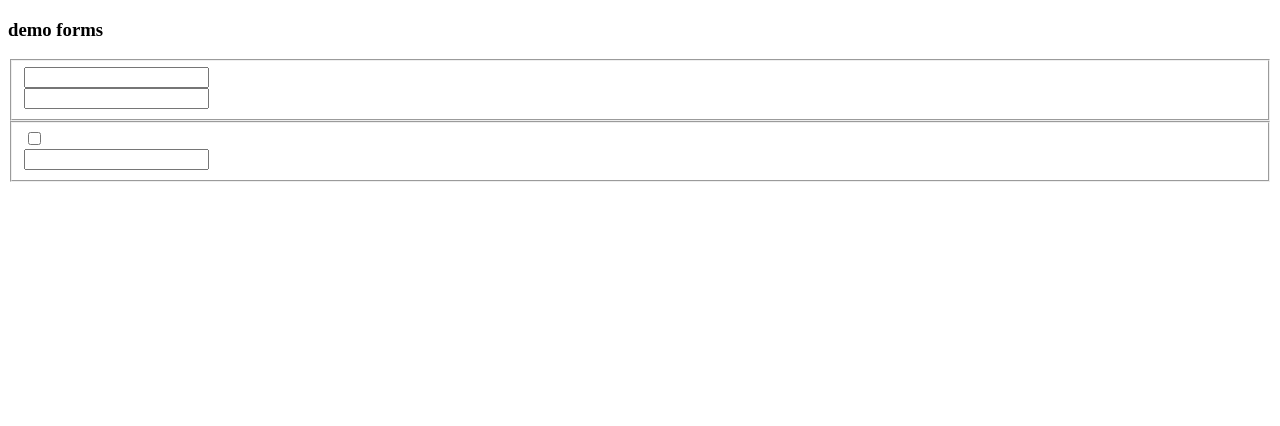
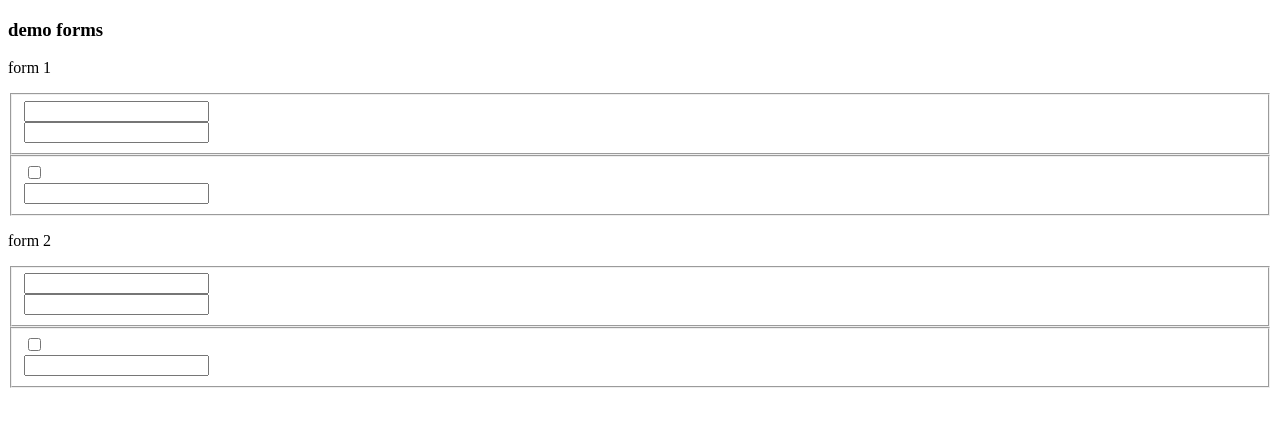
Before and after one commit to hcoz/dynamicform, a plain HTML site: page index.html in a window 1280 px wide. Drawn offline with nearby package versions, Linux system fonts and the light colour scheme.

Commit message:
multiple dynamic form suppoert added

```diff
--- a/index.html
+++ b/index.html
@@ -4,7 +4,10 @@
 </head>
 <body>
     <h3>demo forms</h3>
-    <dynamicform data-json="forms/formsample" />
+    <p>form 1</p>
+    <dynamicform id="form1" data-id="form1" data-json="forms/formsample"></dynamicform>
+    <p>form 2</p>
+    <dynamicform id="form2" data-id="form2" data-json="forms/formsample"></dynamicform>
 
     <script src="https://code.jquery.com/jquery-3.2.1.js"
         integrity="sha256-DZAnKJ/6XZ9si04Hgrsxu/8s717jcIzLy3oi35EouyE="
--- a/jquery/dynamicform.js
+++ b/jquery/dynamicform.js
@@ -1,9 +1,5 @@
 (function ($) {
-    $(function () {
-        var formElements = $('dynamicform');
-
-        for (var formElement of formElements) {
-            $.getJSON(formElement.dataset.json + '.json', function (formData) {
+    function generateForm(formData) {
         var $form,
             $fieldset,
             $field,
@@ -39,8 +35,14 @@
             // append fieldset to form
             $form.append($fieldset);
         }
-                $(formElement).replaceWith($form);
-            });
+        $(document.getElementById(this.formId)).replaceWith($form);
+    }
+
+    $(function () {
+        var formElements = $('dynamicform');
+
+        for (var formElement of formElements) {
+            $.getJSON(formElement.dataset.json + '.json', generateForm.bind({formId: formElement.dataset.id}));
         }
     });
 }(jQuery));
```
Lines whose indentation alone changed are shown as unchanged.
